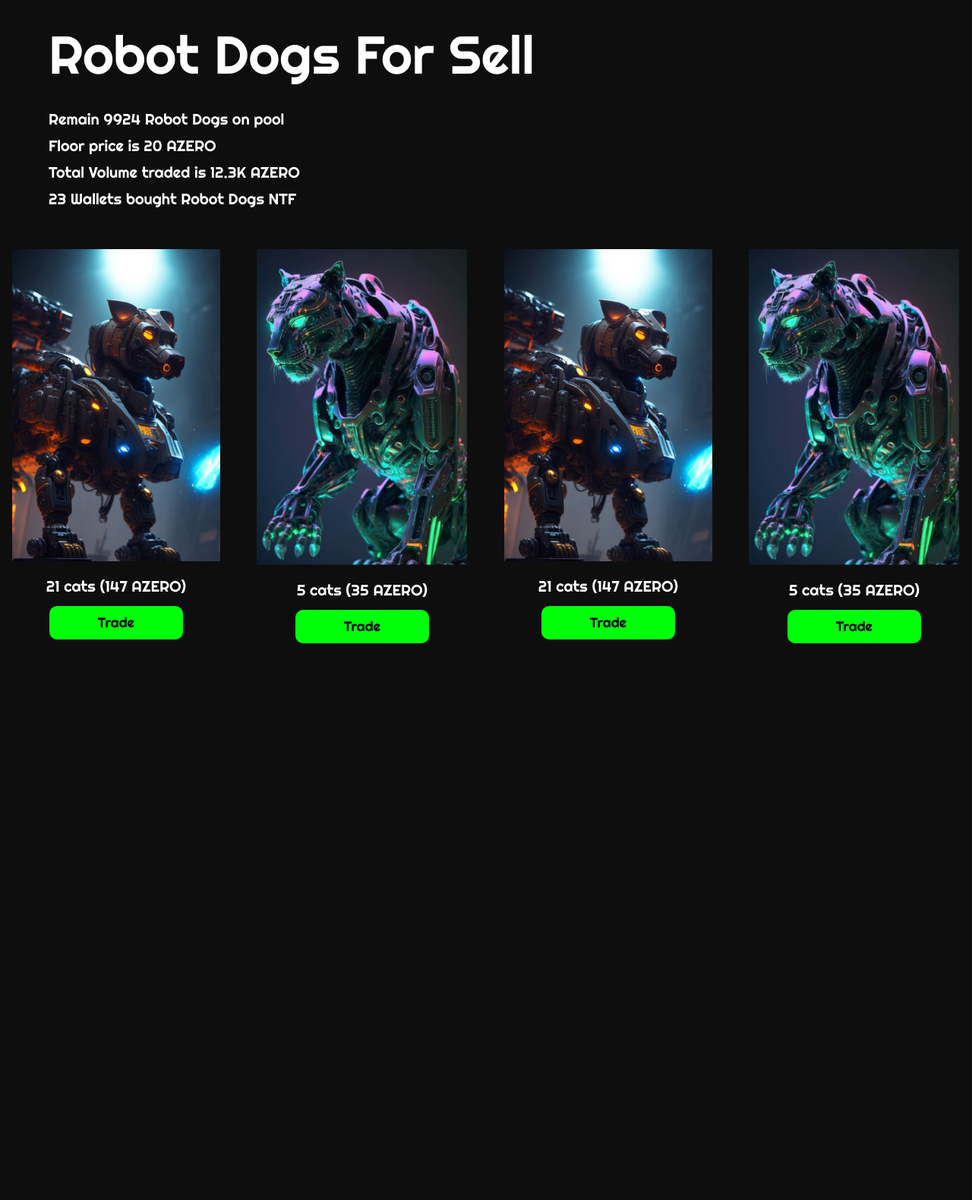
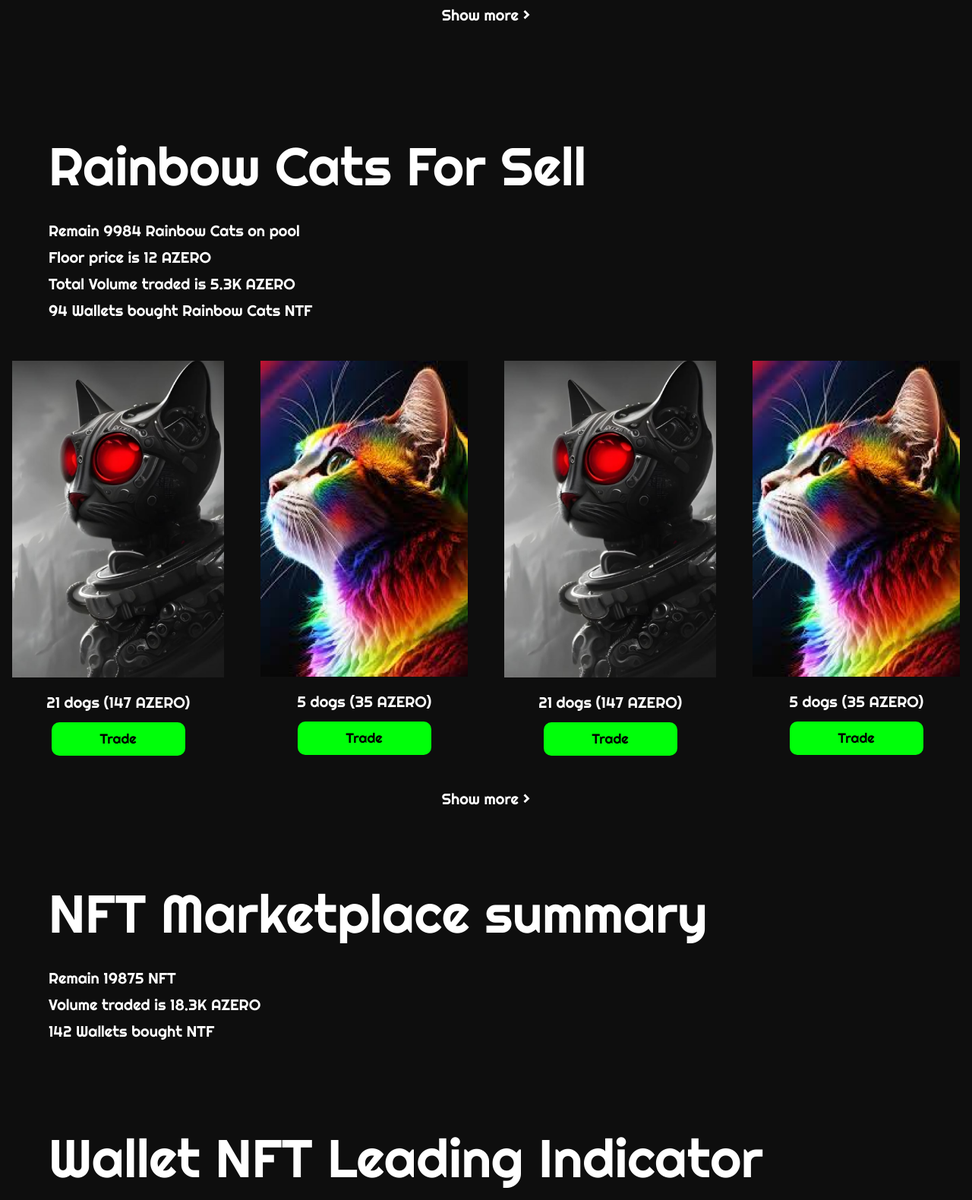
Before and after one commit to amazinghackteam/amazinghackteam.github.io, a plain HTML site: page index.html in a window 1280 px wide. Shown: the part 2863-4443 px from the top of the page at 76% size. Before the commit the page ends 3718 px from the top, so only its background shows below. Drawn offline with nearby package versions, Linux system fonts and the light colour scheme; a script that the page names is missing.

Commit message:
feat: add ui

```diff
--- a/index.html
+++ b/index.html
@@ -169,38 +169,53 @@
 			</div>
 		</div>
 
+		<div class="text-center txtBlock mt-8 mb-20">Show more ></div>
+
 		<div class="mx-16 py-12">
-			<div class="titleBig mb-4">Robot Dogs For Sell</div>
+			<div class="titleBig mb-4">Rainbow Cats For Sell</div>
 			<div class="txtBlock">
-				Remain 9924 Robot Dogs on pool<br />
-				Floor price is 20 AZERO<br />
-				Total Volume traded is 12.3K AZERO<br />
-				23 Wallets bought Robot Dogs NTF<br />
+				Remain 9984 Rainbow Cats on pool<br	/>
+				Floor price is 12 AZERO<br />
+				Total Volume traded is 5.3K AZERO<br />
+				94 Wallets bought Rainbow Cats NTF
 			</div>
 		</div>
 
 		<div class="mx-4 flex flex-row">
 			<div class="mr-12 text-center">
-				<div class="mb-4"><img src="img/robot_dog_2.png" alt=""></div>
-				<div class="txtBlock">21 cats (147 AZERO)</div>
+				<div class="mb-4"><img src="img/rainbow_cat_3.png" alt=""></div>
+				<div class="txtBlock">21 dogs (147 AZERO)</div>
 				<div><button class="btn my-2 px-16 py-2 text-lg">Trade</button></div>
 			</div>
 			<div class="mr-12 text-center">
-				<div class="mb-4"><img src="img/robot_dog_3.png" alt=""></div>
-				<div class="txtBlock">5 cats (35 AZERO)</div>
+				<div class="mb-4"><img src="img/rainbow_cat_2.png" alt=""></div>
+				<div class="txtBlock">5 dogs (35 AZERO)</div>
 				<div><button class="btn my-2 px-16 py-2 text-lg">Trade</button></div>
 			</div>
 			<div class="mr-12 text-center">
-				<div class="mb-4"><img src="img/robot_dog_2.png" alt=""></div>
-				<div class="txtBlock">21 cats (147 AZERO)</div>
+				<div class="mb-4"><img src="img/rainbow_cat_3.png" alt=""></div>
+				<div class="txtBlock">21 dogs (147 AZERO)</div>
 				<div><button class="btn my-2 px-16 py-2 text-lg">Trade</button></div>
 			</div>
 			<div class="text-center">
-				<div class="mb-4"><img src="img/robot_dog_3.png" alt=""></div>
-				<div class="txtBlock">5 cats (35 AZERO)</div>
+				<div class="mb-4"><img src="img/rainbow_cat_2.png" alt=""></div>
+				<div class="txtBlock">5 dogs (35 AZERO)</div>
 				<div><button class="btn my-2 px-16 py-2 text-lg">Trade</button></div>
 			</div>
 		</div>
+
+		<div class="text-center txtBlock mt-8 mb-20">Show more ></div>
+
+		<div class="mx-16">
+			<div class="titleBig mb-4">NFT Marketplace summary</div>
+			<div class="txtBlock">
+				Remain 19875 NFT<br />
+				Volume traded is 18.3K AZERO<br />
+				142 Wallets bought NTF
+			</div>
+		</div>
+
+		<div class="mx-16 mt-24 mb-12 titleBig">Wallet NFT Leading Indicator</div>
 
 
 		<script>
```
